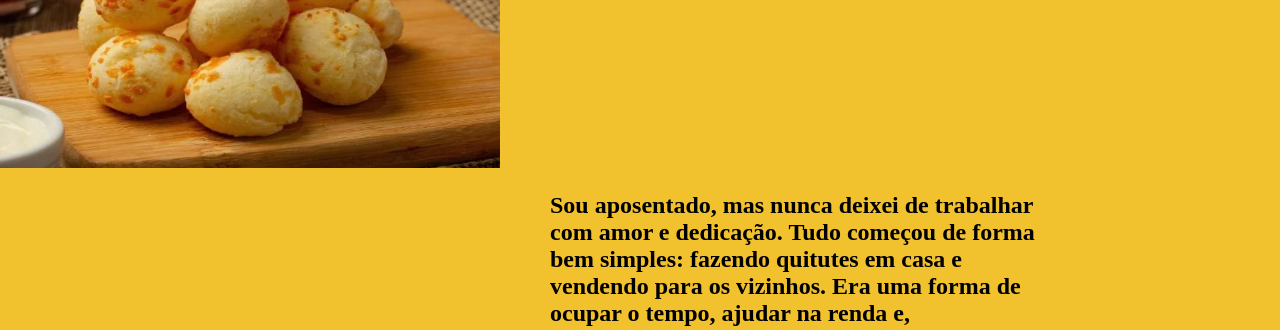
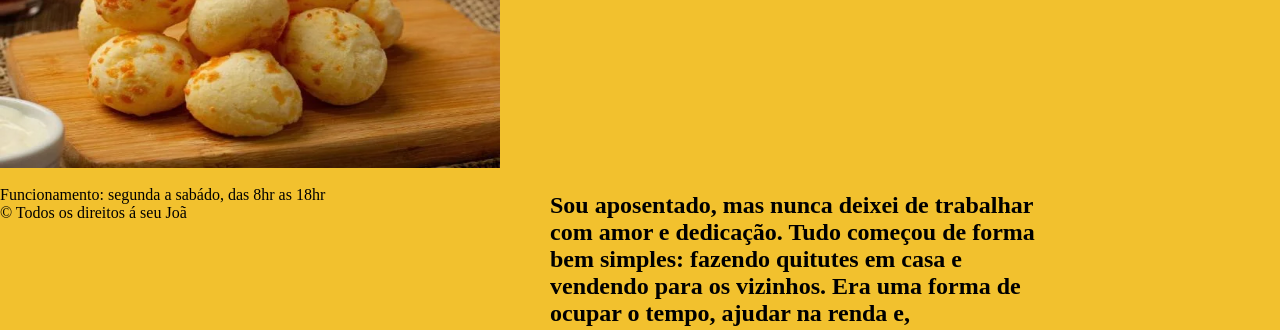
Before and after one commit to pedrinhss/ProjetoJoaoQueijo, a plain HTML site: page Projetopaodequeijo/sobre.html in a window 1280 px wide. Shown: the part 458-788 px from the top of the page. Drawn offline with Linux system fonts and the light colour scheme.

Commit message:
projeto pao de queijo

```diff
--- a/Projetopaodequeijo/sobre.html
+++ b/Projetopaodequeijo/sobre.html
@@ -44,4 +44,8 @@
 
 </body>
 </html>
-    <footer></footer>
+<footer>
+    <br>Funcionamento: segunda a sabádo, das 8hr as 18hr
+    <br>
+    &copy; Todos os direitos á seu Joã<o></o>
+</footer>
```
Also changed, not shown: Projetopaodequeijo/index.html (+5 -0 lines).
